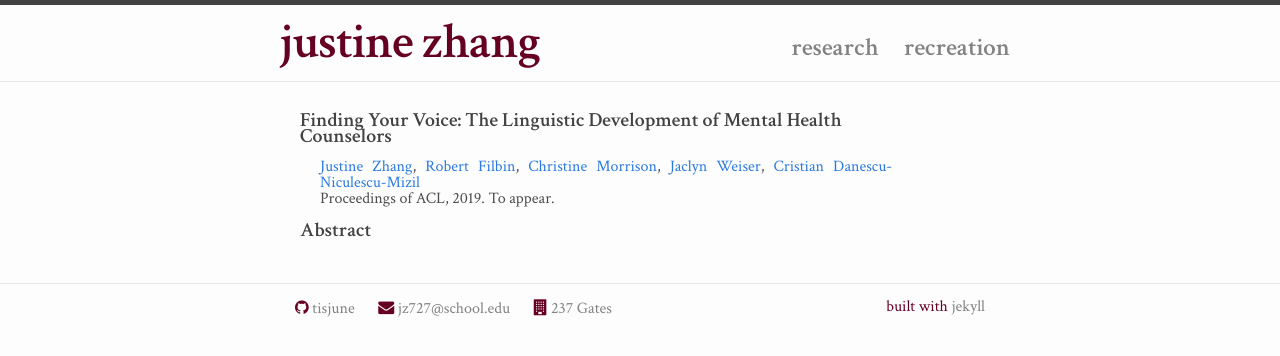
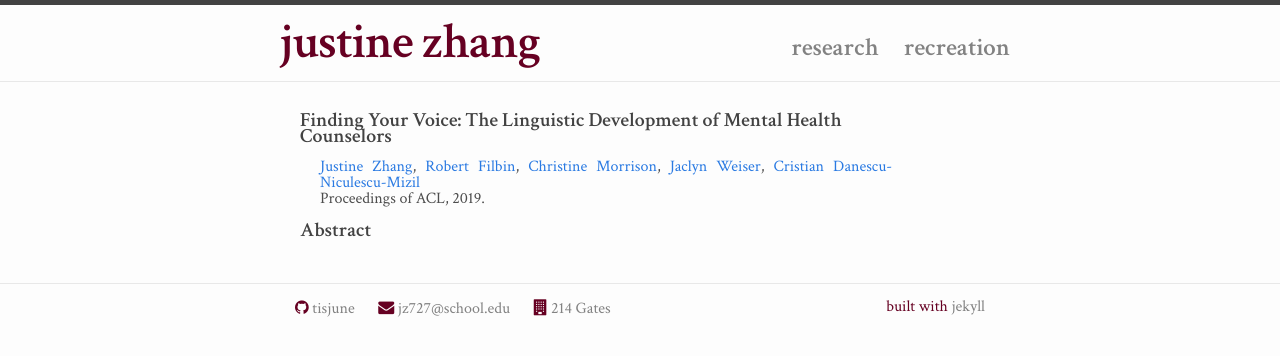
Before and after one commit to tisjune/tisjune.github.io, a Jekyll site: the page built from _publications/2019-06-09-ctlevolution.md, in a window 1280 px wide. Shown: the top 356 px of the page. Built offline with Jekyll 4.4.1, drawn with Linux system fonts in a browser that asks for light colours; nearby versions of some CDN libraries.

Commit message:
quick updates

```diff
--- a/_config.yml
+++ b/_config.yml
@@ -16,7 +16,7 @@
 # Build settings
 markdown: kramdown
 gatesloc: "https://goo.gl/maps/oftxSY4cFRm"
-officeloc: 237 Gates
+officeloc: 214 Gates
 include: ["_publications"]
 collections:
   - publications
--- a/_publications/2019-06-09-ctlevolution.md
+++ b/_publications/2019-06-09-ctlevolution.md
@@ -8,5 +8,5 @@
   - { id: 'christinem', tag: '' }
   - { id: 'jaclynw', tag: '' }
   - { id: 'cristiand', tag: '' }
-venue: Proceedings of ACL, 2019. To appear.
+venue: Proceedings of ACL, 2019.
 ---
--- a/index.html
+++ b/index.html
@@ -12,8 +12,6 @@
     <p>PhD student, <a href="http://infosci.cornell.edu/" target="_blank">Information Science</a>, <a href="http://www.cornell.edu/" target="_blank">Cornell University</a>
     <br>
     Advised by <a href="http://www.cs.cornell.edu/~cristian/" target="_blank">Cristian Danescu-Niculescu-Mizil</a>
-    <br>
-    <p>Intern, <a href="https://www.microsoft.com/en-us/research/group/information-and-data-sciences/" target="_blank">Microsoft</a> <a href="https://www.microsoft.com/en-us/research/group/adaptive-systems-and-interaction/" target="_blank">Research</a> (Summer 2019)
     <br><br>
     Supported by a <a href="https://www.microsoft.com/en-us/research/academic-program/phd-fellowship-program/" target="_blank">Microsoft PhD Fellowship</a> (2018-2020)</p>
   </div>
@@ -21,7 +19,8 @@
 
   <h2 class="section-head">past</h2>
   <div class="section-text">
-    <p>Intern, <a href="https://research.fb.com/category/data-science/" target="_blank">Facebook Core Data Science</a> (2017)<br>
+    <p>Intern, <a href="https://www.microsoft.com/en-us/research/group/information-and-data-sciences/" target="_blank">Microsoft</a> <a href="https://www.microsoft.com/en-us/research/group/adaptive-systems-and-interaction/" target="_blank">Research</a> (2019) <br>
+    Intern, <a href="https://research.fb.com/category/data-science/" target="_blank">Facebook Core Data Science</a> (2017)<br>
     Intern, <a href="https://www.mpi-sws.org/" target="_blank">Max Planck Institute for Software Systems</a> (2014)<br>
     BS Computer Science, <a href="http://stanford.edu/" target="_blank">Stanford University</a> (2011-2015)
     <br></p>
```
